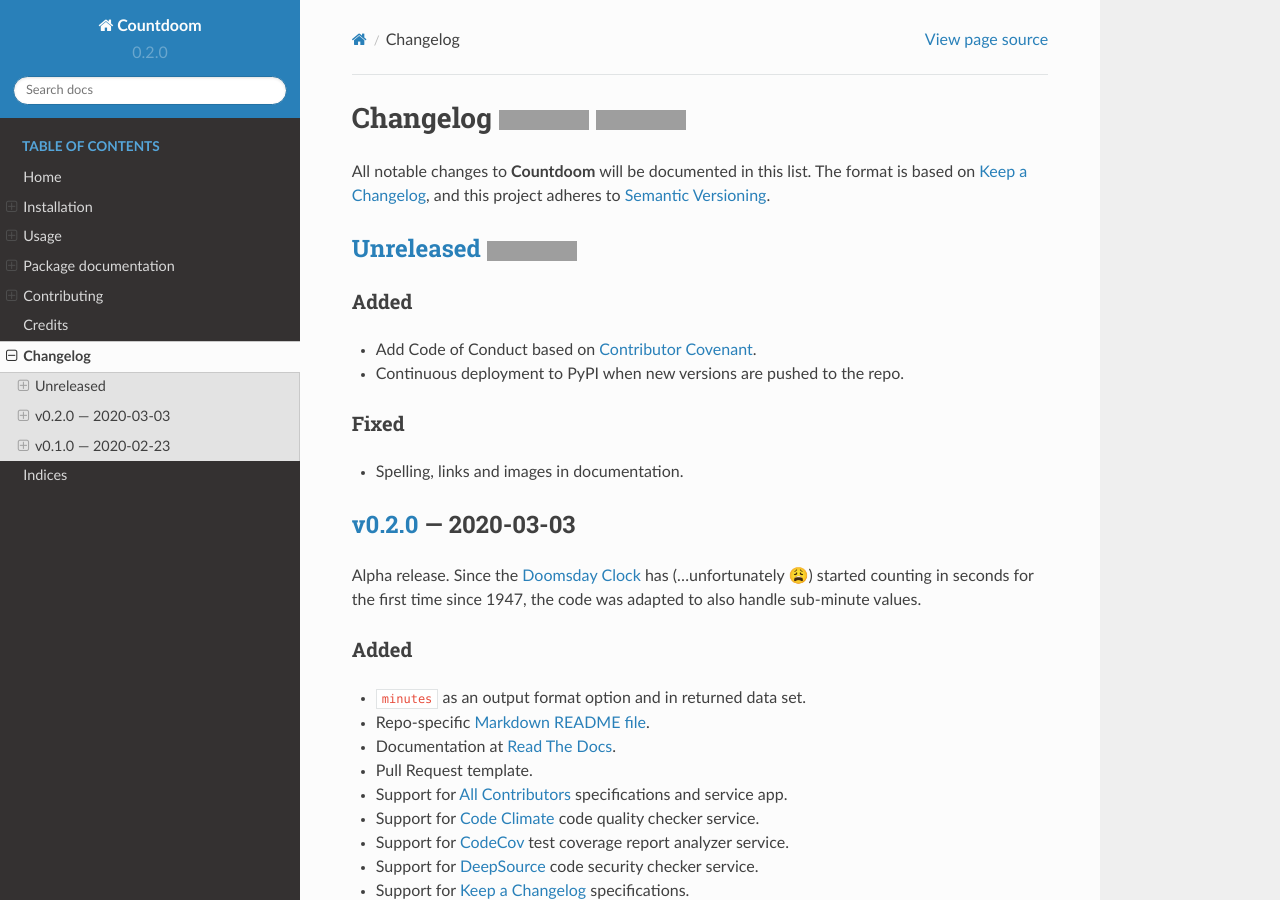
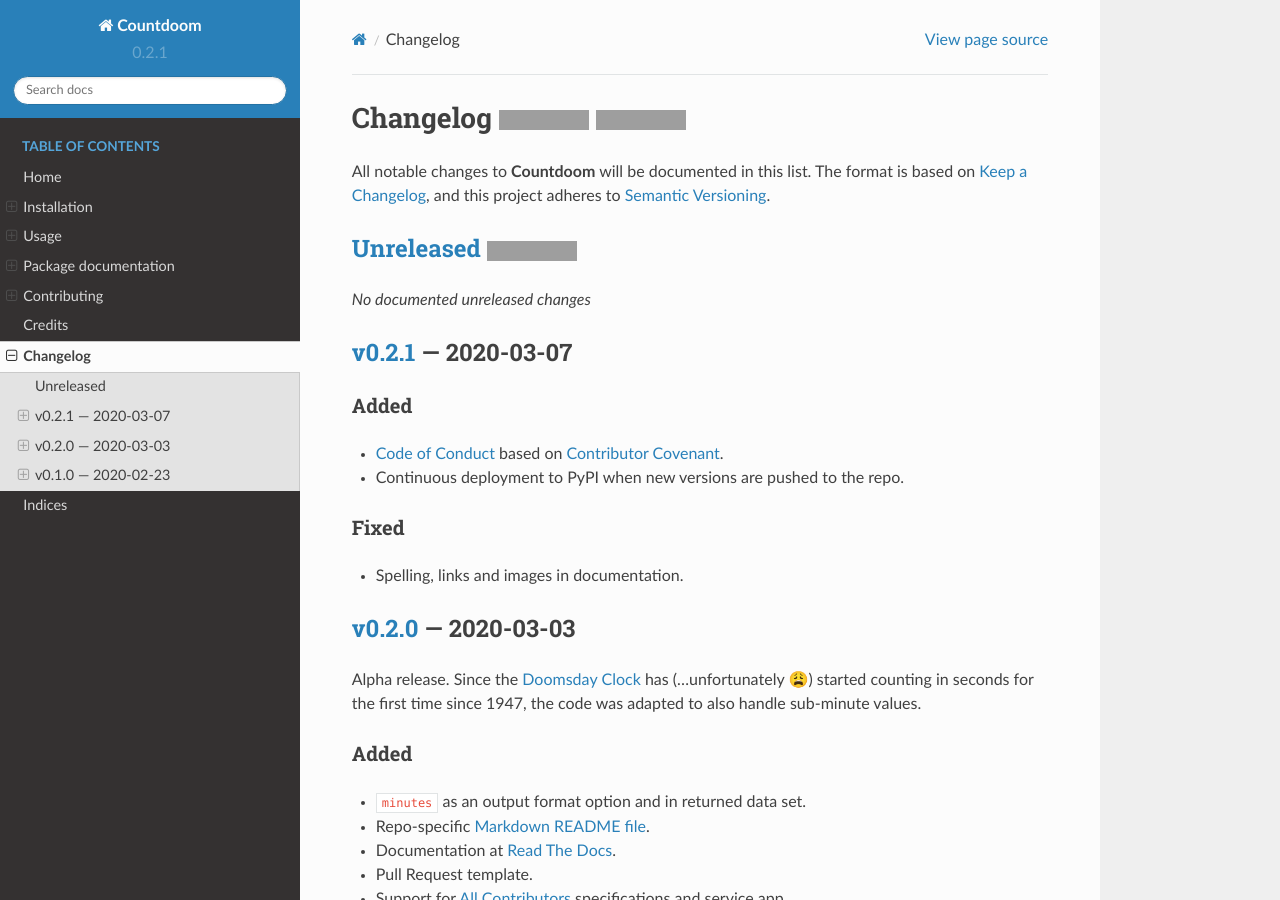
Before and after one commit to renemarc/countdoom, a Sphinx documentation site: the page built from docs/changelog.rst, in a window 1280 px wide and 900 px high. Built offline with Sphinx 7.4.7 and the Read the Docs theme 2.0.0, drawn with Linux system fonts in a browser that asks for light colours; grey boxes are pictures that could not be loaded.

Commit message:
chore: mark version 0.2.1

```diff
--- a/CHANGELOG.rst
+++ b/CHANGELOG.rst
@@ -9,10 +9,16 @@
 `Unreleased`_ |badge-commits-since-release|
 ===========================================
 
+*No documented unreleased changes*
+
+
+`v0.2.1`_ — 2020-03-07
+======================
+
 Added
 -----
 
-- Add Code of Conduct based on `Contributor Covenant`_.
+- `Code of Conduct`_ based on `Contributor Covenant`_.
 - Continuous deployment to PyPI when new versions are pushed to the repo.
 
 Fixed
@@ -148,7 +154,8 @@
 .. _Travis-CI: https://travis-ci.com/renemarc/countdoom
 
 
-.. _Unreleased: https://github.com/renemarc/countdoom/compare/v0.2.0...master
+.. _Unreleased: https://github.com/renemarc/countdoom/compare/v0.2.1...master
+.. _v0.2.1: https://github.com/renemarc/countdoom/releases/tag/v0.2.1
 .. _v0.2.0: https://github.com/renemarc/countdoom/releases/tag/v0.2.0
 .. _v0.1.0: https://github.com/renemarc/countdoom/releases/tag/v0.1.0
 
--- a/countdoom/__init__.py
+++ b/countdoom/__init__.py
@@ -10,6 +10,6 @@
 __email__ = 'renemarc@gmail.com'
 __license__ = 'MIT'
 __url__ = 'https://github.com/renemarc/countdoom'
-__version__ = '0.2.0'
+__version__ = '0.2.1'
 
 from .client import CountdoomClient, CountdoomClientError  # noqa: F401
--- a/docs/conf.py
+++ b/docs/conf.py
@@ -72,7 +72,7 @@
 # the built documents.
 #
 # The short X.Y version.
-version = '0.2.0'
+version = '0.2.1'
 # The full version, including alpha/beta/rc tags.
 release = version
 
--- a/setup.py
+++ b/setup.py
@@ -132,6 +132,6 @@
     test_suite='tests',
     tests_require=TESTS_REQUIRE,
     url=REPO_URL,
-    version='0.2.0',
+    version='0.2.1',
     zip_safe=False,
 )
```
Also changed, not shown: other parts of CHANGELOG.rst (+1 -1 lines), .bumpversion.cfg, .travis.yml.
